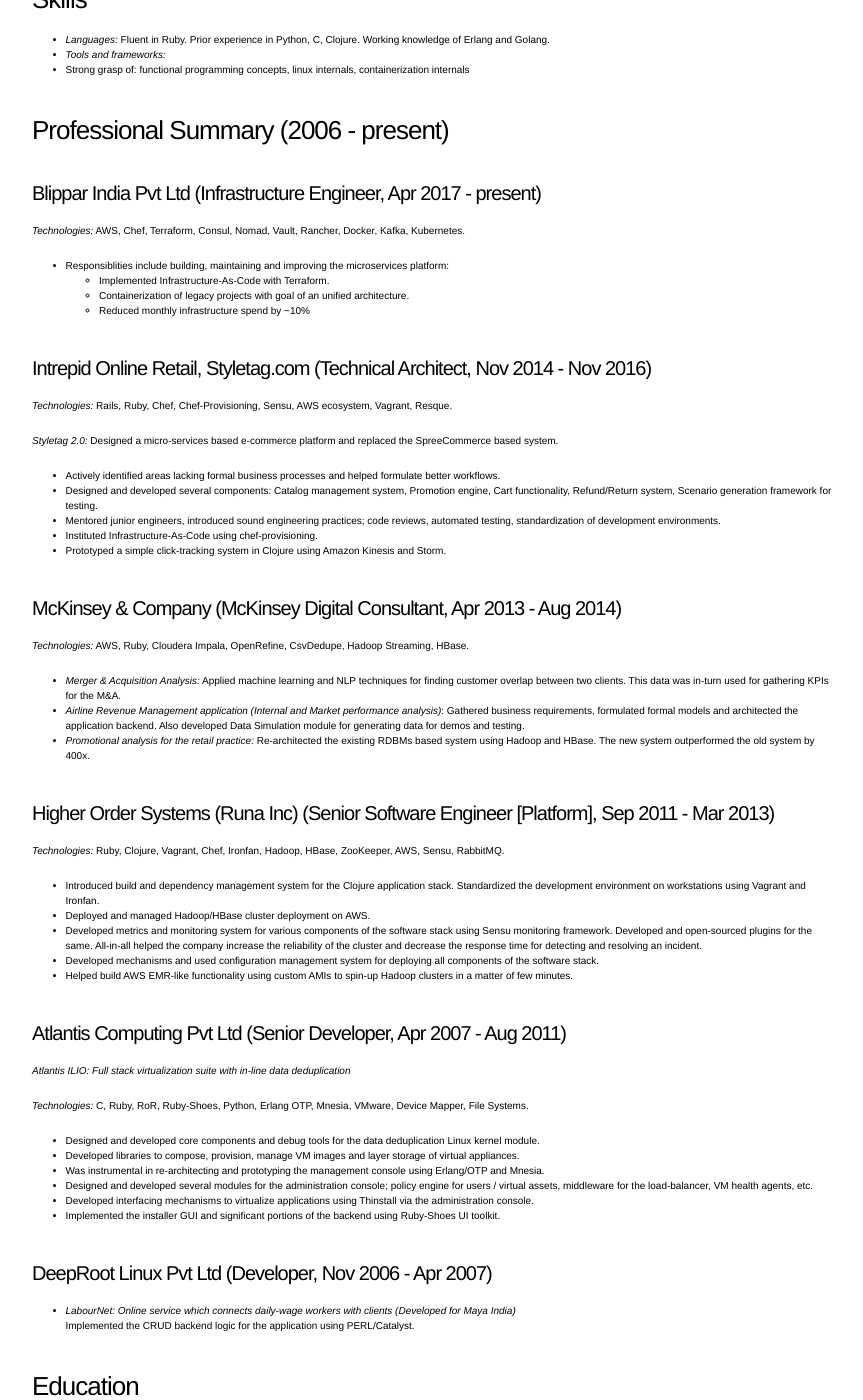
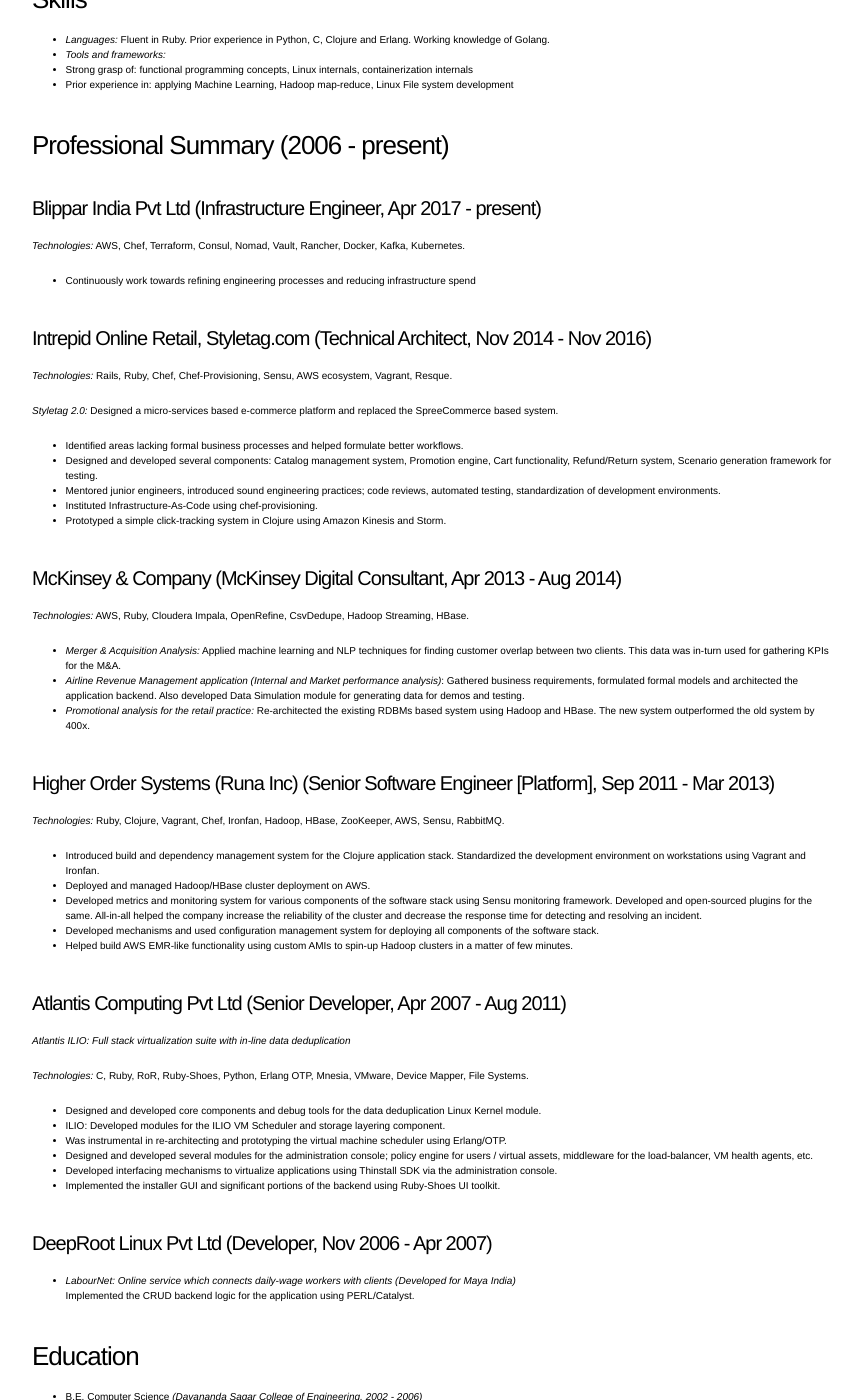
Before and after one commit to abhijith/abhijith.github.io, a Jekyll site: the page built from _posts/2014-06-10-resume.md, in a window 1280 px wide and 1400 px high, scrolled down 314 px. Shown: the whole window, without its empty margins (208-1071 px from the left). Built offline with Jekyll 4.4.1, drawn with Linux system fonts in a browser that asks for light colours; our own code applies the rules of GitHub Pages for plain Markdown files.

Commit message:
WIP - review and revert

```diff
--- a/_posts/2014-06-10-resume.md
+++ b/_posts/2014-06-10-resume.md
@@ -3,31 +3,28 @@
 
 ### Skills
 
-* *Languages:* Fluent in Ruby. Prior experience in Python, C, Clojure. Working knowledge of Erlang and Golang.
+* *Languages:* Fluent in Ruby. Prior experience in Python, C, Clojure and Erlang. Working knowledge of Golang.
 
 * *Tools and frameworks:*
 
-* Strong grasp of: functional programming concepts, linux internals, containerization internals
+* Strong grasp of: functional programming concepts, Linux internals, containerization internals
+
+* Prior experience in: applying Machine Learning, Hadoop map-reduce, Linux File system development
 
 ### Professional Summary  (2006 - present)
 
 #### Blippar India Pvt Ltd (Infrastructure Engineer, Apr 2017 - present)
 *Technologies:* AWS, Chef, Terraform, Consul, Nomad, Vault, Rancher, Docker, Kafka, Kubernetes.
 
-  * Responsiblities include building, maintaining and improving the microservices platform:
+  * Continuously work towards refining engineering processes and reducing infrastructure spend
 
-	* Implemented Infrastructure-As-Code with Terraform.
-
-	* Containerization of legacy projects with goal of an unified architecture.
-
-	* Reduced monthly infrastructure spend by ~10%
 
 #### Intrepid Online Retail, Styletag.com (Technical Architect, Nov 2014 - Nov 2016)
 *Technologies:* Rails, Ruby, Chef, Chef-Provisioning, Sensu, AWS ecosystem, Vagrant, Resque.
 
 *Styletag 2.0:* Designed a micro-services based e-commerce platform and replaced the SpreeCommerce based system.
 
-  * Actively identified areas lacking formal business processes and helped formulate better workflows.
+  * Identified areas lacking formal business processes and helped formulate better workflows.
 
   * Designed and developed several components: Catalog management system, Promotion engine, Cart functionality, Refund/Return system, Scenario generation framework for testing.
 
@@ -69,15 +66,15 @@
 
 *Technologies:* C, Ruby, RoR, Ruby-Shoes, Python, Erlang OTP, Mnesia, VMware, Device Mapper, File Systems.
 
-  * Designed and developed core components and debug tools for the data deduplication Linux kernel module.
+  * Designed and developed core components and debug tools for the data deduplication Linux Kernel module.
 
-  * Developed libraries to compose, provision, manage VM images and layer storage of virtual appliances.
+  * ILIO: Developed modules for the ILIO VM Scheduler and storage layering component.
 
-  * Was instrumental in re-architecting and prototyping the management console using Erlang/OTP and Mnesia.
+  * Was instrumental in re-architecting and prototyping the virtual machine scheduler using Erlang/OTP.
 
   * Designed and developed several modules for the administration console; policy engine for users / virtual assets, middleware for the load-balancer, VM health agents, etc.
 
-  * Developed interfacing mechanisms to virtualize applications using Thinstall via the administration console.
+  * Developed interfacing mechanisms to virtualize applications using Thinstall SDK via the administration console.
 
   * Implemented the installer GUI and significant portions of the backend using Ruby-Shoes UI toolkit.
 
```
